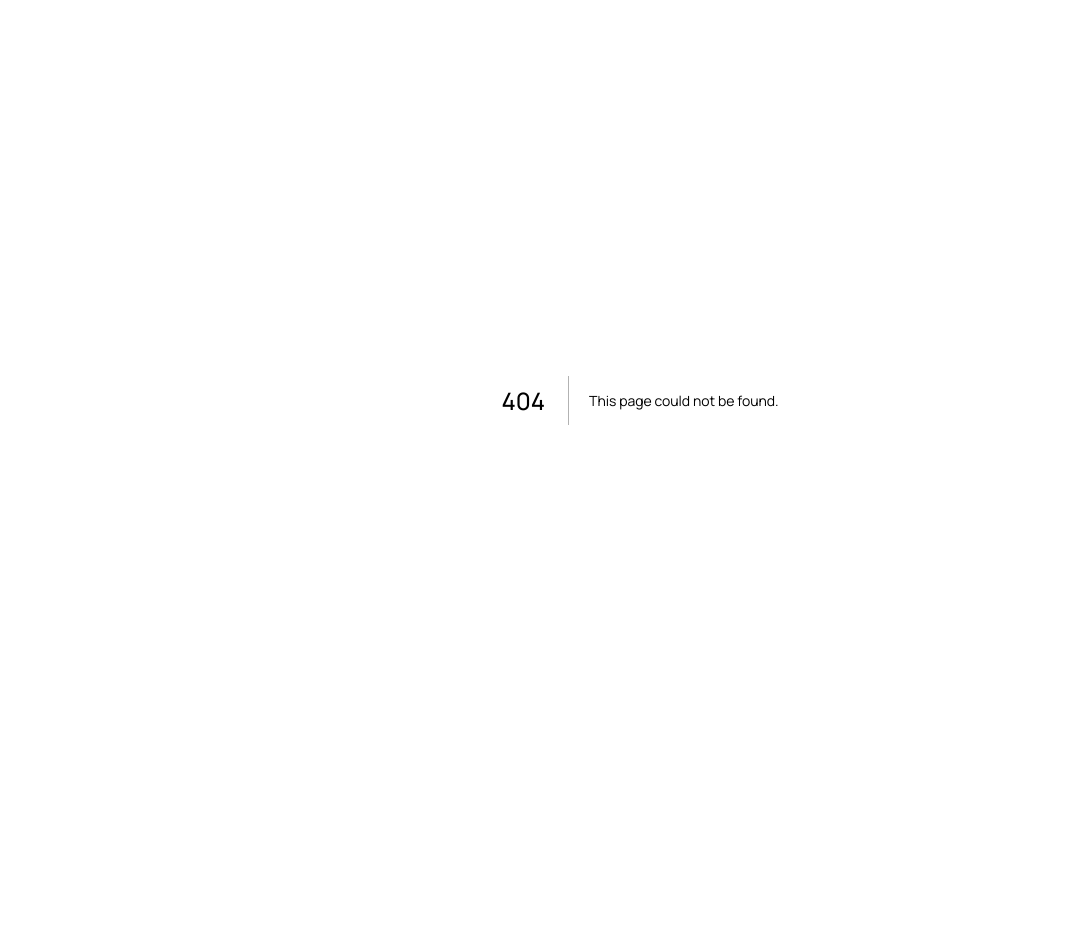
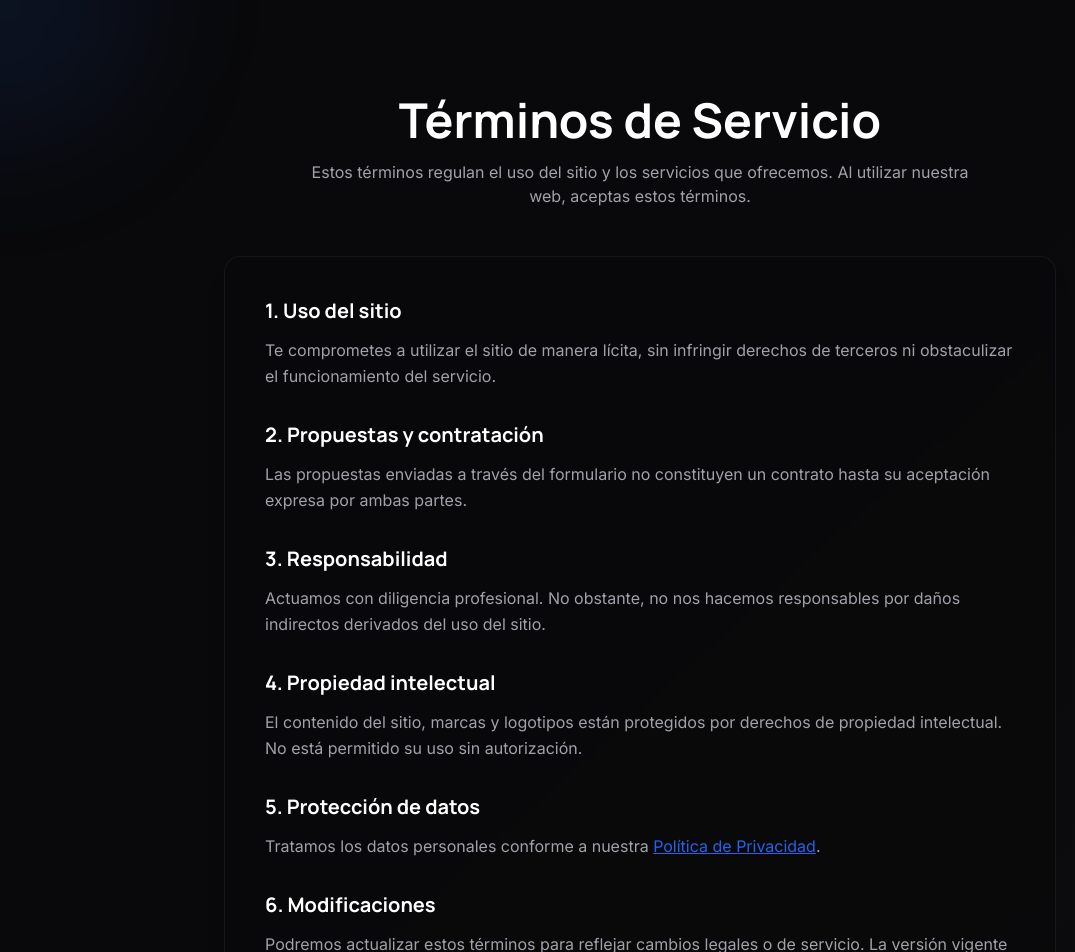
Before and after one commit to asepulvedadev/pmcontabilidad, a Next.js app: page /terminos in a window 1280 px wide. Before the commit this address had no page. Shown: the top 952 px of the page, without its empty margins (0-1075 px from the left). Before the commit the page ends 800 px from the top, so only its background shows below. Built offline with nearby package versions, Linux system fonts and the light colour scheme.

Commit message:
feat(legal): páginas de Privacidad y Términos; enlaces en footer

```diff
--- a/src/app/loading.tsx
+++ b/src/app/loading.tsx
@@ -34,7 +34,7 @@ const LoadingScreen = () => {
         <motion.div
           initial={{ opacity: 0, scale: 0.9 }}
           animate={{ opacity: 1, scale: 1 }}
-          transition={{ duration: 0.6 }}
+          transition={{ duration: 0.8 }}
           className="select-none"
         >
           <Image
--- /dev/null
+++ b/src/app/privacidad/page.tsx
@@ -0,0 +1,76 @@
+"use client"
+
+import { motion } from "framer-motion"
+
+export default function PrivacyPolicyPage() {
+  const container = {
+    hidden: { opacity: 0, y: 20 },
+    visible: { opacity: 1, y: 0, transition: { duration: 0.6, staggerChildren: 0.06 } },
+  }
+
+  const item = {
+    hidden: { opacity: 0, y: 10 },
+    visible: { opacity: 1, y: 0 },
+  }
+
+  return (
+    <section className="py-24 bg-gradient-to-br from-background via-background to-secondary/20 relative overflow-hidden">
+      <div className="absolute top-0 left-0 w-72 h-72 bg-primary/10 rounded-full blur-3xl -translate-x-1/2 -translate-y-1/2" />
+      <div className="absolute bottom-0 right-0 w-96 h-96 bg-secondary/10 rounded-full blur-3xl translate-x-1/2 translate-y-1/2" />
+
+      <div className="max-w-4xl mx-auto px-4 sm:px-6 lg:px-8 relative z-10">
+        <motion.div initial={{ opacity: 0, y: 20 }} animate={{ opacity: 1, y: 0 }} transition={{ duration: 0.6 }} className="text-center mb-12">
+          <h1 className="text-4xl sm:text-5xl font-bold text-foreground mb-4">Política de Privacidad</h1>
+          <p className="text-muted-foreground max-w-2xl mx-auto">
+            Tu privacidad es importante para nosotros. Esta política explica cómo recopilamos, usamos y protegemos tu información.
+          </p>
+        </motion.div>
+
+        <motion.div variants={container} initial="hidden" animate="visible" className="space-y-8 bg-card/80 backdrop-blur-sm rounded-2xl p-6 md:p-10 border border-border/50 shadow-xl">
+          <motion.div variants={item} className="space-y-3">
+            <h2 className="text-xl font-bold text-foreground">1. Información que recopilamos</h2>
+            <p className="text-muted-foreground leading-relaxed">
+              Recopilamos información personal que nos proporcionas voluntariamente mediante formularios de contacto, como nombre, correo electrónico, teléfono y detalles del servicio requerido. También podemos recopilar datos técnicos (IP, tipo de navegador y páginas visitadas) para mejorar tu experiencia.
+            </p>
+          </motion.div>
+
+          <motion.div variants={item} className="space-y-3">
+            <h2 className="text-xl font-bold text-foreground">2. Finalidad del tratamiento</h2>
+            <p className="text-muted-foreground leading-relaxed">
+              Utilizamos tu información para responder consultas, preparar propuestas, prestar servicios contables y enviar comunicaciones relacionadas. No vendemos tus datos a terceros.
+            </p>
+          </motion.div>
+
+          <motion.div variants={item} className="space-y-3">
+            <h2 className="text-xl font-bold text-foreground">3. Conservación y seguridad</h2>
+            <p className="text-muted-foreground leading-relaxed">
+              Conservamos la información durante el tiempo estrictamente necesario para las finalidades descritas y aplicamos medidas técnicas y organizativas para protegerla frente a accesos no autorizados, pérdida o alteración.
+            </p>
+          </motion.div>
+
+          <motion.div variants={item} className="space-y-3">
+            <h2 className="text-xl font-bold text-foreground">4. Derechos</h2>
+            <p className="text-muted-foreground leading-relaxed">
+              Puedes ejercer tus derechos de acceso, rectificación, cancelación, oposición, portabilidad y limitación escribiéndonos a contacto@pmcontabilidad.com. Atenderemos tu solicitud de acuerdo con la normativa aplicable.
+            </p>
+          </motion.div>
+
+          <motion.div variants={item} className="space-y-3">
+            <h2 className="text-xl font-bold text-foreground">5. Cookies y analítica</h2>
+            <p className="text-muted-foreground leading-relaxed">
+              Utilizamos cookies esenciales y, en su caso, herramientas de analítica para entender el uso del sitio y mejorar nuestros servicios. Puedes ajustar tus preferencias desde la configuración del navegador.
+            </p>
+          </motion.div>
+
+          <motion.div variants={item} className="space-y-3">
+            <h2 className="text-xl font-bold text-foreground">6. Cambios a esta política</h2>
+            <p className="text-muted-foreground leading-relaxed">
+              Podremos actualizar esta política para reflejar cambios legales o de servicio. Publicaremos la versión vigente con su fecha de entrada en vigor.
+            </p>
+            <p className="text-xs text-muted-foreground">Última actualización: {new Date().toLocaleDateString()}</p>
+          </motion.div>
+        </motion.div>
+      </div>
+    </section>
+  )
+}
--- /dev/null
+++ b/src/app/terminos/page.tsx
@@ -0,0 +1,76 @@
+"use client"
+
+import { motion } from "framer-motion"
+
+export default function TermsPage() {
+  const container = {
+    hidden: { opacity: 0, y: 20 },
+    visible: { opacity: 1, y: 0, transition: { duration: 0.6, staggerChildren: 0.06 } },
+  }
+
+  const item = {
+    hidden: { opacity: 0, y: 10 },
+    visible: { opacity: 1, y: 0 },
+  }
+
+  return (
+    <section className="py-24 bg-gradient-to-br from-background via-background to-secondary/20 relative overflow-hidden">
+      <div className="absolute top-0 left-0 w-72 h-72 bg-primary/10 rounded-full blur-3xl -translate-x-1/2 -translate-y-1/2" />
+      <div className="absolute bottom-0 right-0 w-96 h-96 bg-secondary/10 rounded-full blur-3xl translate-x-1/2 translate-y-1/2" />
+
+      <div className="max-w-4xl mx-auto px-4 sm:px-6 lg:px-8 relative z-10">
+        <motion.div initial={{ opacity: 0, y: 20 }} animate={{ opacity: 1, y: 0 }} transition={{ duration: 0.6 }} className="text-center mb-12">
+          <h1 className="text-4xl sm:text-5xl font-bold text-foreground mb-4">Términos de Servicio</h1>
+          <p className="text-muted-foreground max-w-2xl mx-auto">
+            Estos términos regulan el uso del sitio y los servicios que ofrecemos. Al utilizar nuestra web, aceptas estos términos.
+          </p>
+        </motion.div>
+
+        <motion.div variants={container} initial="hidden" animate="visible" className="space-y-8 bg-card/80 backdrop-blur-sm rounded-2xl p-6 md:p-10 border border-border/50 shadow-xl">
+          <motion.div variants={item} className="space-y-3">
+            <h2 className="text-xl font-bold text-foreground">1. Uso del sitio</h2>
+            <p className="text-muted-foreground leading-relaxed">
+              Te comprometes a utilizar el sitio de manera lícita, sin infringir derechos de terceros ni obstaculizar el funcionamiento del servicio.
+            </p>
+          </motion.div>
+
+          <motion.div variants={item} className="space-y-3">
+            <h2 className="text-xl font-bold text-foreground">2. Propuestas y contratación</h2>
+            <p className="text-muted-foreground leading-relaxed">
+              Las propuestas enviadas a través del formulario no constituyen un contrato hasta su aceptación expresa por ambas partes.
+            </p>
+          </motion.div>
+
+          <motion.div variants={item} className="space-y-3">
+            <h2 className="text-xl font-bold text-foreground">3. Responsabilidad</h2>
+            <p className="text-muted-foreground leading-relaxed">
+              Actuamos con diligencia profesional. No obstante, no nos hacemos responsables por daños indirectos derivados del uso del sitio.
+            </p>
+          </motion.div>
+
+          <motion.div variants={item} className="space-y-3">
+            <h2 className="text-xl font-bold text-foreground">4. Propiedad intelectual</h2>
+            <p className="text-muted-foreground leading-relaxed">
+              El contenido del sitio, marcas y logotipos están protegidos por derechos de propiedad intelectual. No está permitido su uso sin autorización.
+            </p>
+          </motion.div>
+
+          <motion.div variants={item} className="space-y-3">
+            <h2 className="text-xl font-bold text-foreground">5. Protección de datos</h2>
+            <p className="text-muted-foreground leading-relaxed">
+              Tratamos los datos personales conforme a nuestra <a className="text-primary underline" href="/privacidad">Política de Privacidad</a>.
+            </p>
+          </motion.div>
+
+          <motion.div variants={item} className="space-y-3">
+            <h2 className="text-xl font-bold text-foreground">6. Modificaciones</h2>
+            <p className="text-muted-foreground leading-relaxed">
+              Podremos actualizar estos términos para reflejar cambios legales o de servicio. La versión vigente se publicará en esta página.
+            </p>
+            <p className="text-xs text-muted-foreground">Última actualización: {new Date().toLocaleDateString()}</p>
+          </motion.div>
+        </motion.div>
+      </div>
+    </section>
+  )
+}
--- a/src/components/sections/Footer.tsx
+++ b/src/components/sections/Footer.tsx
@@ -95,14 +95,14 @@ const Footer = () => {
             <h4 className="text-lg font-semibold mb-4 text-foreground">Legal</h4>
             <ul className="space-y-3">
               <li>
-                <a href="#" className="text-muted-foreground hover:text-primary transition-colors duration-300">
+                <Link href="/privacidad" className="text-muted-foreground hover:text-primary transition-colors duration-300">
                   Política de Privacidad
-                </a>
+                </Link>
               </li>
               <li>
-                <a href="#" className="text-muted-foreground hover:text-primary transition-colors duration-300">
+                <Link href="/terminos" className="text-muted-foreground hover:text-primary transition-colors duration-300">
                   Términos de Servicio
-                </a>
+                </Link>
               </li>
             </ul>
           </motion.div>
```
